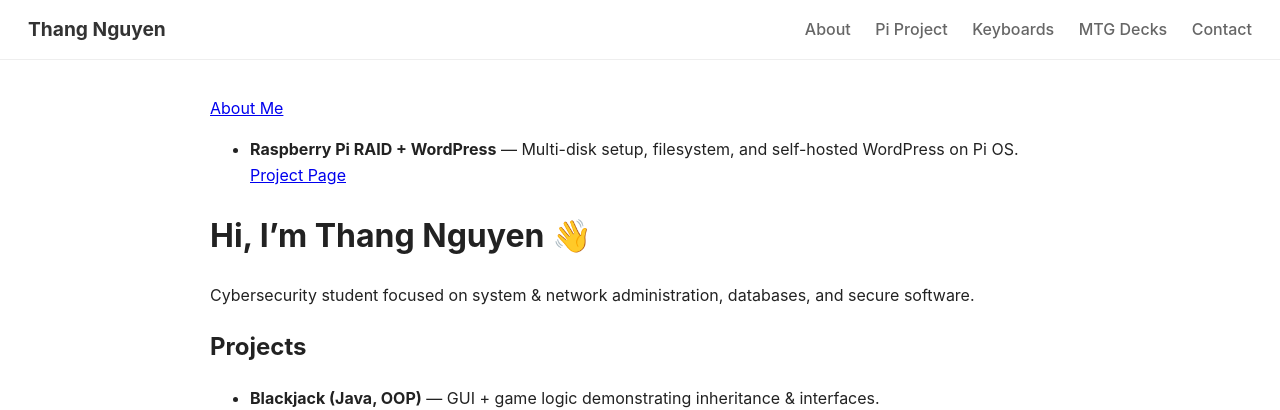
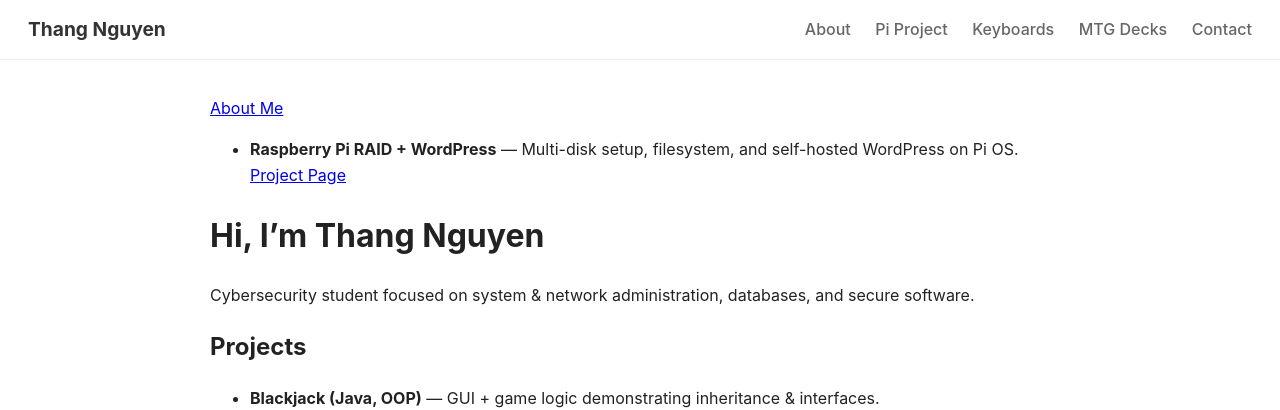
Before and after one commit to ThangN0401/ThangN0401.github.io, a Jekyll site: the page built from index.md, in a window 1280 px wide. Shown: the top 410 px of the page. Built offline with Jekyll 4.4.1, drawn with Linux system fonts in a browser that asks for light colours; part of the change alters nothing that is shown.

```diff
--- a/index.md
+++ b/index.md
@@ -1,14 +1,15 @@
 ---
 layout: default
-title: Thang Nguyen
+title: Home
 ---
+
 
 [About Me](about.md)
 - **Raspberry Pi RAID + WordPress** — Multi-disk setup, filesystem, and self-hosted WordPress on Pi OS.
   [Project Page](pi-project.md)
 
 
-# Hi, I'm Thang Nguyen 👋
+# Hi, I'm Thang Nguyen
 
 Cybersecurity student focused on system & network administration, databases, and secure software.
 
```
